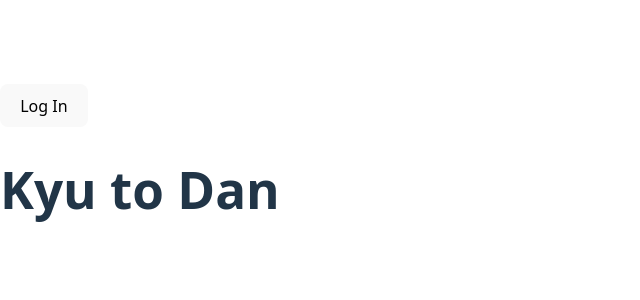
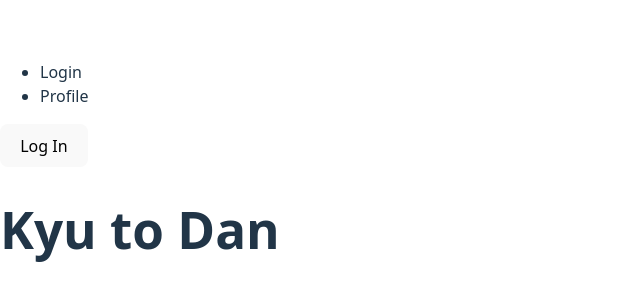
Before and after one commit to RachelGreenwood/E-Learning-Platform, a React (Vite) app in the folder client/: page / in a window 1280 px wide. Shown: the part 232-532 px from the top of the page, without its empty margins (0-640 px from the left). Built offline with nearby package versions, Linux system fonts and the light colour scheme; no server answers.

Commit message:
Creates Navbar

```diff
--- a/client/src/App.jsx
+++ b/client/src/App.jsx
@@ -6,6 +6,7 @@
 import ProfileSetup from "./components/ProfileSetup.jsx";
 import Dashboard from "./components/Dashboard.jsx";
 import Profile from "./components/Profile.jsx";
+import NavBar from "./components/NavBar.jsx";
 
 function App() {
   const { loginWithRedirect, logout, user, isAuthenticated, getAccessTokenSilently } = useAuth0();
@@ -40,6 +41,7 @@
 
   return (
     <div>
+      <NavBar />
       {/* If user isn't logged in, show Log In button. If user is logged in, show Log Out button and personalized welcome */}
       {!isAuthenticated ? (
         <button onClick={() => loginWithRedirect()}>Log In</button>
--- /dev/null
+++ b/client/src/components/NavBar.jsx
@@ -0,0 +1,12 @@
+export default function NavBar() {
+    return (
+        <div>
+            <nav>
+                <ul>
+                    <li>Login</li>
+                    <li>Profile</li>
+                </ul>
+            </nav>
+        </div>
+    )
+}
```
